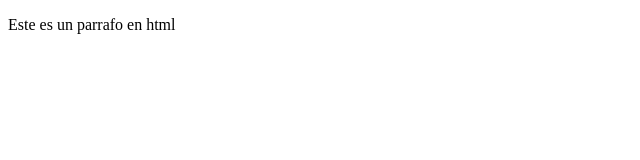
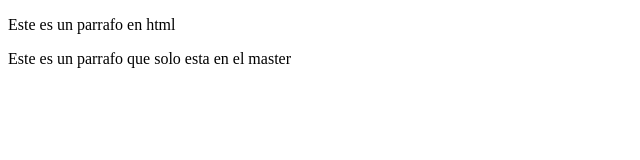
Before and after one commit to clubemiac/prueba, a plain HTML site: page index.html in a window 1280 px wide. Shown: the whole page, without its empty margins (0-640 px from the left). Drawn offline with Linux system fonts and the light colour scheme.

Commit message:
Anadi un parrafo al master

```diff
--- a/index.html
+++ b/index.html
@@ -7,5 +7,6 @@
 </head>
 <body>
     <p>Este es un parrafo en html</p>
+    <p>Este es un parrafo que solo esta en el master</p>
 </body>
 </html>
```
